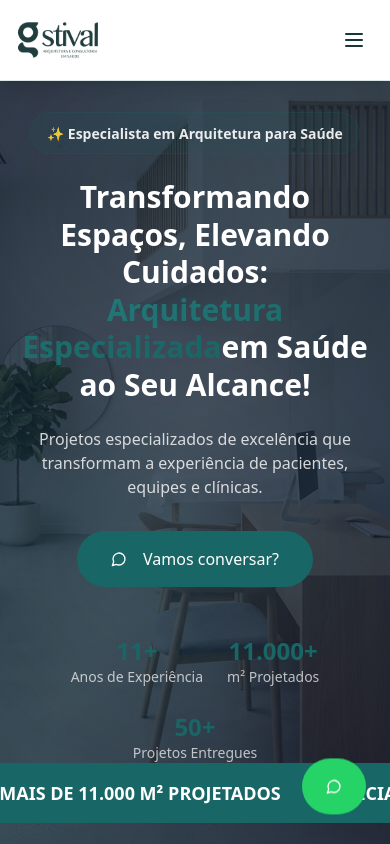
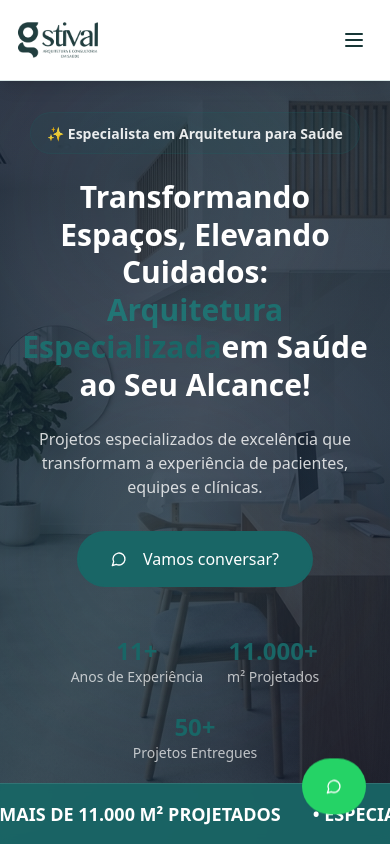
Before and after one commit to vncsrmro/stivalarq, a React (Vite) app: page / in a window 390 px wide. Shown: the top 844 px of the page. Built offline with nearby package versions, Linux system fonts and the light colour scheme; the HTML template or start-up script is replaced by a standard one.

Commit message:
fix: hero banner absolute bottom + elegant mobile client logos

```diff
--- a/src/components/Clients.tsx
+++ b/src/components/Clients.tsx
@@ -100,7 +100,7 @@ const Clients = () => {
                   key={index}
                   className="flex-[0_0_70%] min-w-0"
                 >
-                  <div className="bg-card rounded-xl border border-border shadow-sm p-8 flex items-center justify-center h-24">
+                  <div className="bg-card/50 backdrop-blur-sm rounded-xl border border-border/50 shadow-sm p-6 flex items-center justify-center h-20">
                     <img
                       src={client.logo}
                       alt={client.name}
@@ -129,8 +129,8 @@ const Clients = () => {
                   key={index}
                   onClick={() => emblaApi?.scrollTo(index)}
                   className={`h-2 rounded-full transition-all duration-300 ${index === selectedIndex
-                      ? "w-6 bg-primary"
-                      : "w-2 bg-neutral-300 hover:bg-neutral-400"
+                    ? "w-6 bg-primary"
+                    : "w-2 bg-neutral-300 hover:bg-neutral-400"
                     }`}
                   aria-label={`Ir para cliente ${index + 1}`}
                 />
--- a/src/components/Hero.tsx
+++ b/src/components/Hero.tsx
@@ -103,7 +103,7 @@ const Hero = () => {
       </div>
 
       {/* Scrolling Banner */}
-      <div className="relative bg-primary text-primary-foreground py-4 overflow-hidden">
+      <div className="absolute bottom-0 left-0 right-0 z-20 bg-primary/95 backdrop-blur-sm text-primary-foreground py-4 overflow-hidden border-t border-white/10">
         <div className="flex whitespace-nowrap animate-scroll-x">
           <div className="flex items-center space-x-8 px-8">
             <span className="text-lg md:text-xl font-bold">• MAIS DE 11.000 M² PROJETADOS</span>
```
